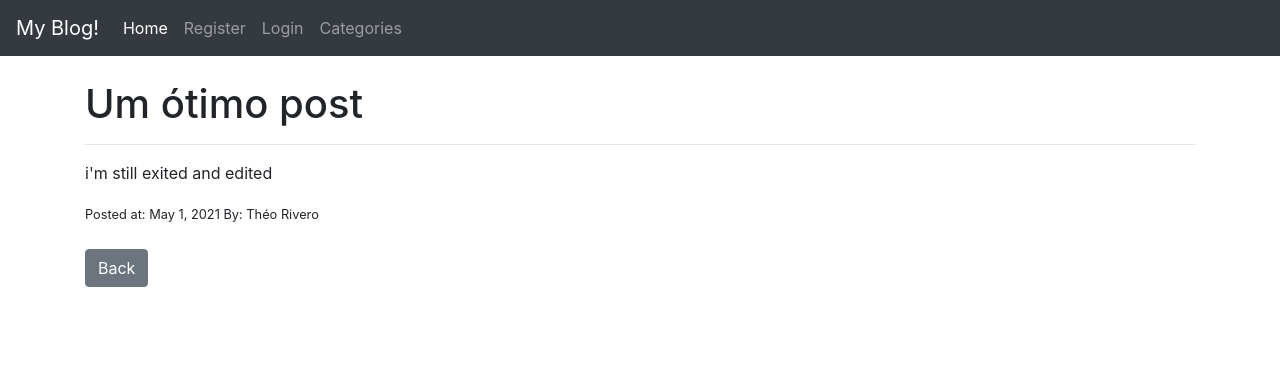
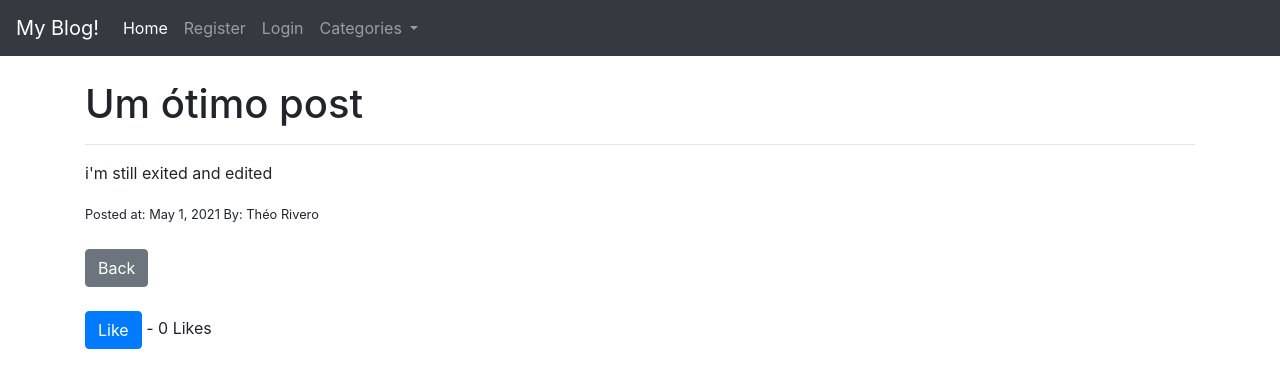
Before and after one commit to theorivero/blog-django, a Django app: page /article/2 in a window 1280 px wide. Shown: the top 388 px of the page. Run offline with Django 3.2, Linux system fonts and the light colour scheme; data comes from the database, SQL or seed files in the repository; both versions use the stored data as it was after the commit; some libraries are stand-ins or nearby versions.

Commit message:
add likes

```diff
--- a/theblog/models.py
+++ b/theblog/models.py
@@ -21,6 +21,10 @@ class Post(models.Model):
 	body = models.TextField()
 	post_date = models.DateField(auto_now_add=True)
 	category = models.CharField(max_length=255, default='coding')
+	likes = models.ManyToManyField(User, related_name='blog_post')
+
+	def total_likes(self):
+		return self.likes.count()
 
 	def __str__(self):
 		return self.title + ' | ' + str(self.author)
--- a/theblog/templates/article_details.html
+++ b/theblog/templates/article_details.html
@@ -8,11 +8,18 @@
 	<small>Posted at: {{post.post_date}} By: {{post.author.first_name}} {{post.author.last_name}}</small>
 	</br></br>
 	<a href="{% url 'home' %}" class='btn btn-secondary'>Back</a>
+
 	{% if user.is_authenticated %}
 		{% if user.id == post.author.id %}
 			<a href="{% url 'update_post' post.id %}" class='btn btn-secondary'>Update</a>
 			<a href="{% url 'delete_post' post.id %}" class='btn btn-danger'>Delete</a>
 		{% endif %}
 	{% endif %}
+	</br></br>
+	<form action="{% url 'like_post' post.pk %}" method='POST'>
+		{% csrf_token %}
+		<button type=submit name='post_id' value='{{post.id}}' class='btn btn-primary'>Like</button> - {{total_likes}} Likes
+	</form>
+
 
 {% endblock %}
--- a/theblog/urls.py
+++ b/theblog/urls.py
@@ -13,7 +13,9 @@ urlpatterns = [
 
 	path('add_category/', AddCategoryView.as_view(), name='add_category'),
 	path('category/<str:cats>/', CategoryView, name='category'),
-	path('category-list/', CategoryListView, name='category-list')
+	path('category-list/', CategoryListView, name='category-list'),
+
+	path('like/<int:pk>', LikeView, name='like_post')
 
 
 
--- a/theblog/views.py
+++ b/theblog/views.py
@@ -1,8 +1,9 @@
-from django.shortcuts import render
+from django.shortcuts import render, get_object_or_404
 from django.views.generic import ListView, DetailView, CreateView, UpdateView, DeleteView
 from .models import *
 from .forms import *
-from django.urls import reverse_lazy
+from django.urls import reverse_lazy, reverse
+from django.http import HttpResponseRedirect
 
 #def home(request):
 	#return render(request, 'home.html', {})
@@ -21,6 +22,13 @@ class HomeView(ListView):
 class ArticleDetailView(DetailView):
 	model = Post
 	template_name = 'article_details.html'
+	def get_context_data(self, *args, **kwargs):
+		cat_menu = Category.objects.all()
+		context = super(ArticleDetailView,self).get_context_data(*args, **kwargs)
+		post = get_object_or_404(Post, id=self.kwargs['pk'])
+		context['total_likes'] = post.total_likes()
+		context['cat_menu'] = cat_menu
+		return context
 
 
 class AddPostView(CreateView):
@@ -63,3 +71,10 @@ def CategoryListView(request):
 	context =  {'cat_menu_list':cat_menu_list}
 
 	return render(request, 'categories_list.html', context)
+
+#_-_-_-_-_-_-_-_-_-_-_-_-Likes-_-_-_-_-_-_-_-_-_-_-_-#
+def LikeView(request, pk):
+	post = get_object_or_404(Post, id=request.POST.get('post_id'))
+	post.likes.add(request.user)
+
+	return HttpResponseRedirect(reverse('article-detail', args=[str(pk)]))
```
Also changed, not shown: db.sqlite3, theblog/migrations/0006_post_likes.py (added).
